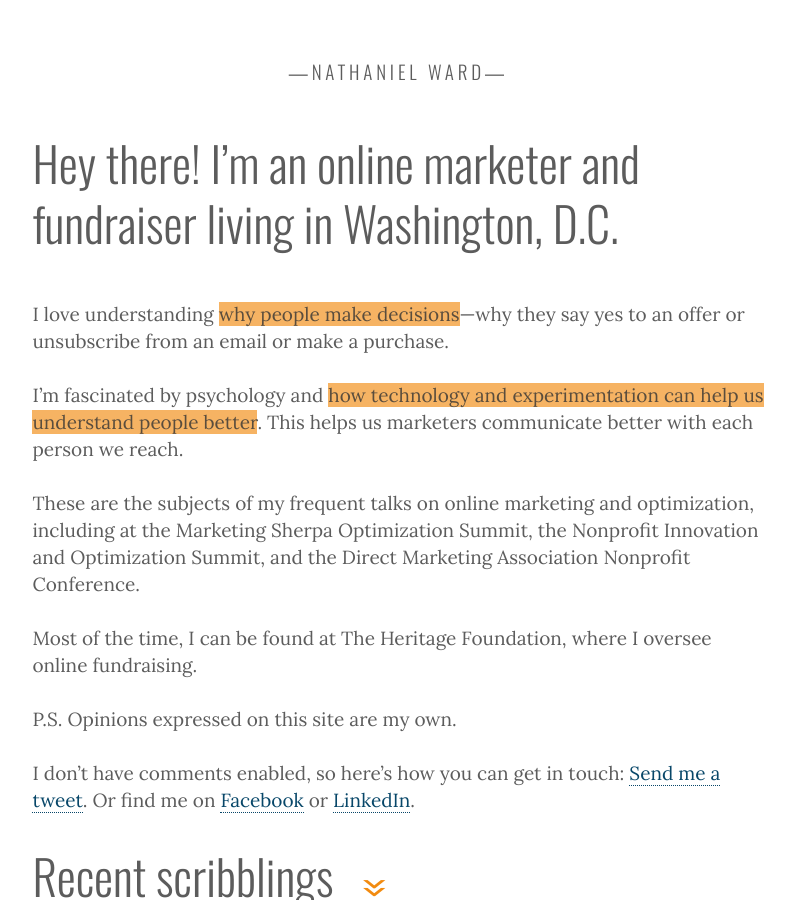
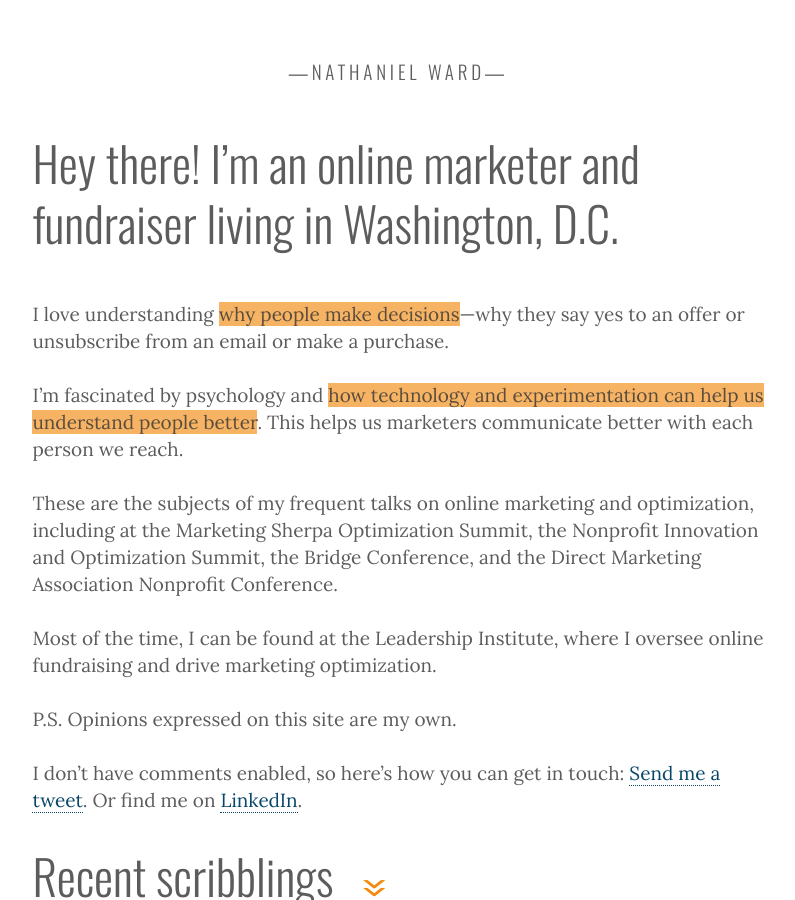
Before and after one commit to nathanielward/nathanielward.github.io, a Jekyll site: the page built from index.html, in a window 1280 px wide and 900 px high. Shown: the whole window, without its empty margins (267-1062 px from the left). Built offline with Jekyll 4.4.1, drawn with Linux system fonts in a browser that asks for light colours; the list of posts is cut into pages by our own code.

Commit message:
Update homepage
Just a few bio tweaks.

```diff
--- a/_includes/home.md
+++ b/_includes/home.md
@@ -4,14 +4,13 @@ I love understanding *why people make decisions*---why they say yes to an offer
 
 I'm fascinated by psychology and *how technology and experimentation can help us understand people better*. This helps us marketers communicate better with each person we reach.
 
-These are the subjects of my frequent talks on online marketing and optimization, including at the Marketing Sherpa Optimization Summit, the Nonprofit Innovation and Optimization Summit, and the Direct Marketing Association Nonprofit Conference.
+These are the subjects of my frequent talks on online marketing and optimization, including at the Marketing Sherpa Optimization Summit, the Nonprofit Innovation and Optimization Summit, the Bridge Conference, and the Direct Marketing Association Nonprofit Conference.
 
-Most of the time, I can be found at The Heritage Foundation, where I oversee online fundraising.
+Most of the time, I can be found at the Leadership Institute, where I oversee online fundraising and drive marketing optimization.
 
 P.S. Opinions expressed on this site are my own.
 
-I don't have comments enabled, so here's how you can get in touch: [Send me a tweet][2]. Or find me on [Facebook][3] or [LinkedIn][4].
+I don't have comments enabled, so here's how you can get in touch: [Send me a tweet][2]. Or find me on [LinkedIn][4].
 
  [2]: https://twitter.com/?status=Hey,%20@nathanielward%20 "Send me a tweet"
- [3]: https://www.facebook.com/nathanielward "Find me on Facebook"
  [4]: http://www.linkedin.com/in/nathanieleward/ "Use LinkedIn if you must"
```
